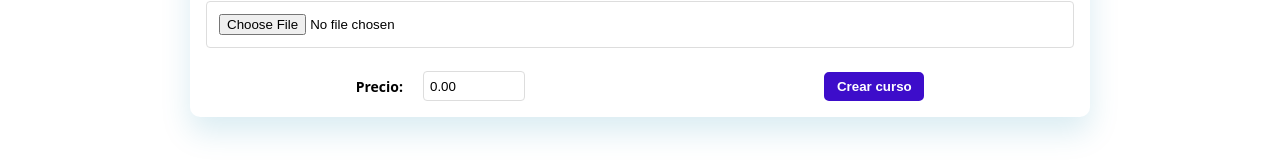
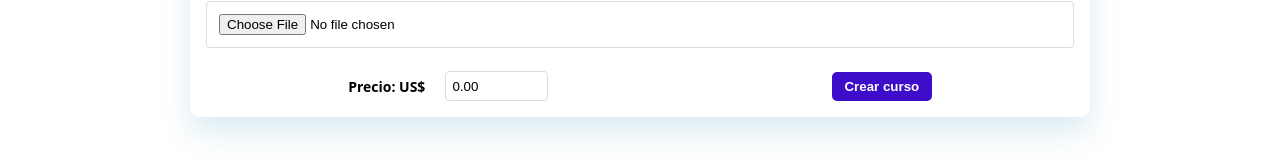
Before and after one commit to FacundoLizardo/PF-Henry, a React (Vite) app in the folder client/: page /instructor/1/form in a window 1280 px wide. Shown: the part 585-752 px from the top of the page. Built offline with nearby package versions, Linux system fonts and the light colour scheme; no server answers.

Commit message:
Corrección de estilos en el componente Details y Instructor

```diff
--- a/client/src/views/DetailCourse/DetailCourse.module.css
+++ b/client/src/views/DetailCourse/DetailCourse.module.css
@@ -39,7 +39,7 @@
 .classContainer {
   display: flex;
   width: 100%;
-  background-color: var(--color-background-off-two);
+  background-color: var(--color-background-details);
   justify-content: space-between;
   padding: 15px 20px;
   box-shadow: var(--box-shadow);
--- a/client/src/views/Form/Form.jsx
+++ b/client/src/views/Form/Form.jsx
@@ -135,7 +135,7 @@ const Form = () => {
 								<p className={style.input__description}>{}</p>
 								<div className={style.fieldPrice_Send}>
 									<div className={style.priceField}>
-										<label className={style.input__label}>Precio: </label>
+										<label className={style.input__label}>Precio: US$ </label>
 										<input
 											className={style.input__price}
 											type="number"
--- a/client/src/views/Instructor/Instructor.module.css
+++ b/client/src/views/Instructor/Instructor.module.css
@@ -18,7 +18,7 @@
 .instructorContainerCreate {
   display: flex;
   width: 100%;
-  background-color: var(--color-background-off-two);
+  background-color: var(--color-background-details);
   justify-content: space-between;
   padding: var(--pd-x-3);
   box-shadow: var(--box-shadow);
@@ -65,7 +65,7 @@
 .buttonContainer {
   display: flex;
   width: 100%;
-  background-color: var(--color-background-off-two);
+  background-color: var(--color-background-details);
   justify-content: space-between;
   padding: var(--pd-x-2);
   box-shadow: var(--box-shadow);
```
